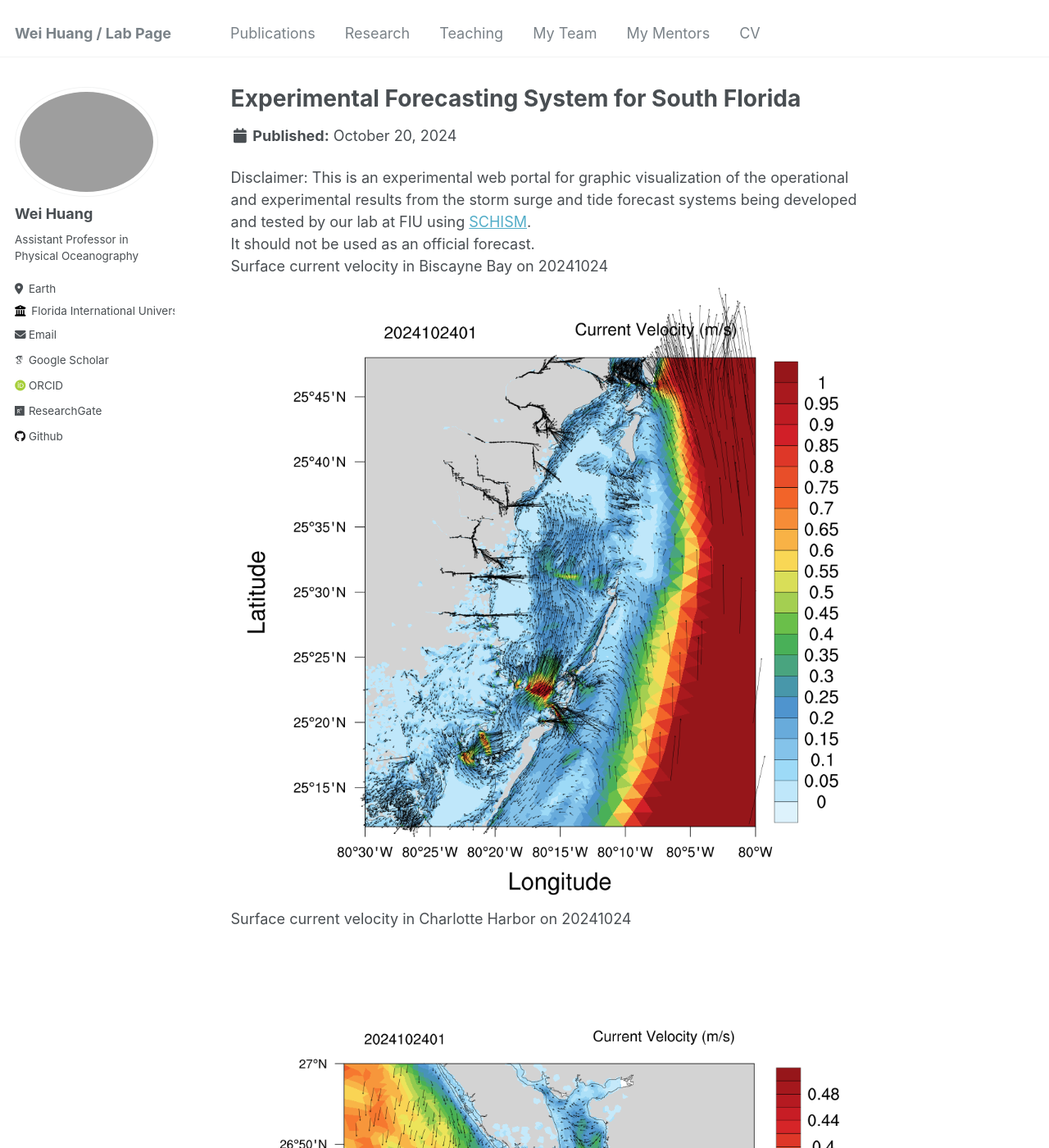
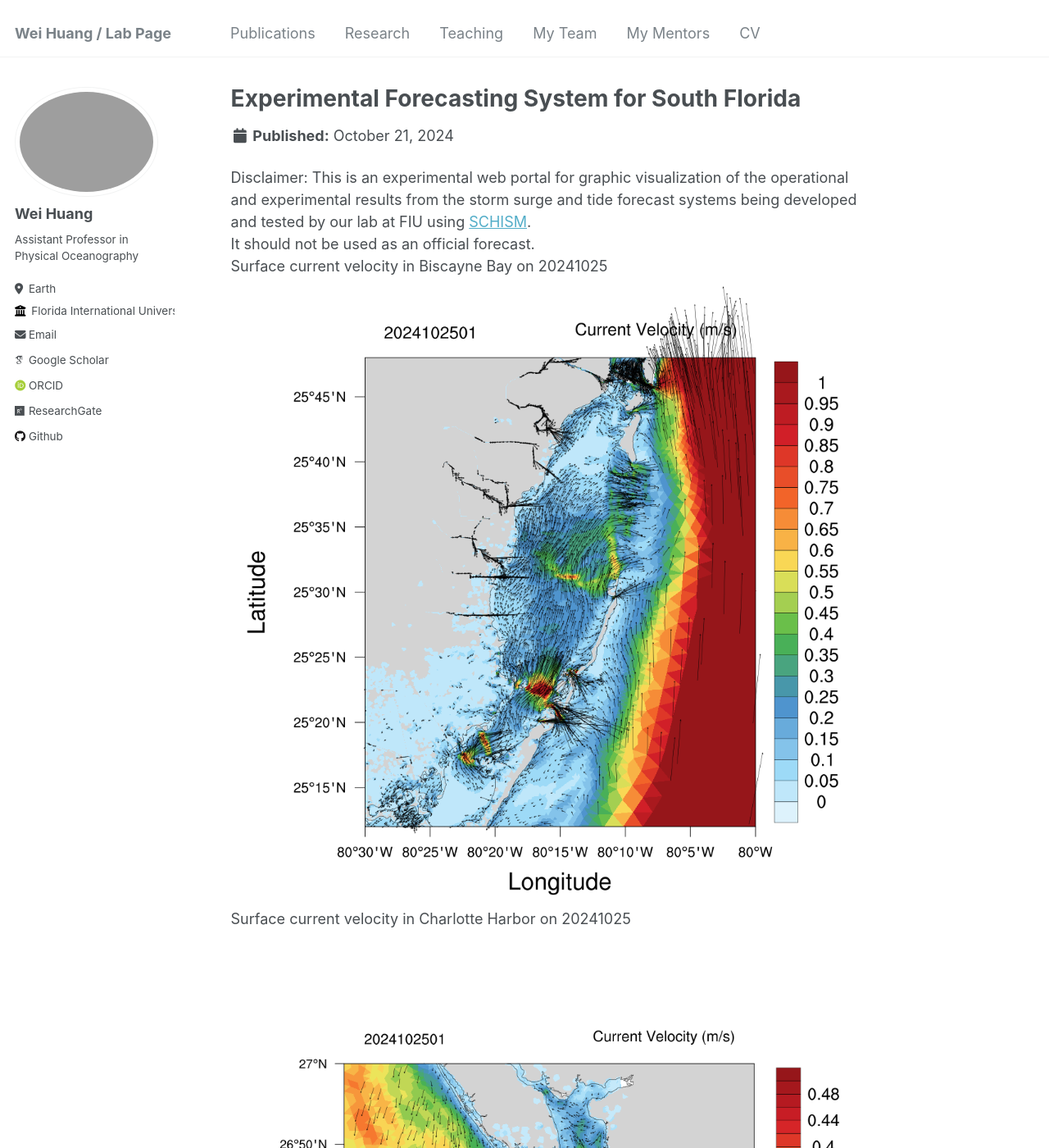
Before and after one commit to huang96169/huang96169.github.io, a Jekyll site: the page built from _research/research-1.md, in a window 1280 px wide and 1400 px high. Shown: the whole window at 82% size. Built offline with Jekyll 4.4.1, drawn with Linux system fonts in a browser that asks for light colours; some web fonts are replaced; some of the changed text lies outside the part shown.

Commit message:
replaced research_uv1.gif research_salt1.gif research_temp1.gif and replaced research_elev2.gif research_uv2.gif research_salt2.gif research_temp2.gif

```diff
--- a/_research/research-1.md
+++ b/_research/research-1.md
@@ -1,7 +1,7 @@
 ---
 title: "Experimental Forecasting System for South Florida"
-short: Surface current velocity of South Florida from 20241020 to 20241024
-date: 2024-10-20
+short: Surface current velocity of South Florida from 20241021 to 20241025
+date: 2024-10-21
 short1: "Disclaimer: This is an experimental web portal for graphic visualization of the operational and experimental results from the storm surge and tide forecast systems being developed and tested by our lab at FIU using [SCHISM](https://ccrm.vims.edu/schismweb/). It should not be used as an official forecast."
 excerpt: "<img src='/images/research_uv1.gif'>"
 collection: research
@@ -10,11 +10,11 @@ collection: research
 Disclaimer:
 This is an experimental web portal for graphic visualization of the operational and experimental results from the storm surge and tide forecast systems being developed and tested by our lab at FIU using [SCHISM](https://ccrm.vims.edu/schismweb/).<br/>
 It should not be used as an official forecast.<br/>
-Surface current velocity in Biscayne Bay on 20241024<br/>
+Surface current velocity in Biscayne Bay on 20241025<br/>
 <img src='/images/research_Bbay.png'>
-Surface current velocity in Charlotte Harbor on 20241024<br/>
+Surface current velocity in Charlotte Harbor on 20241025<br/>
 <img src='/images/research_Cbay.png'>
-Surface current velocity in Tampa Bay on 20241024<br/>
+Surface current velocity in Tampa Bay on 20241025<br/>
 <img src='/images/research_Tbay.png'>
 The map below showns observational stations used for validating the model's results, as well as the horizontal grid. <br/>
 The horizontal grid for SCHISM in simulating Biscayne Bay in South Florida, using flexible resolution resolving levees and canals (1-2 m), watershed rural and urban areas (30m-50m) and coastal ocean (500m-5km).<br/>
```
Also changed, not shown: _research/research-2.md (+6 -6 lines), images/research_Bbay.png, images/research_Cbay.png, images/research_Tbay.png, images/research_maxelev2.gif.
